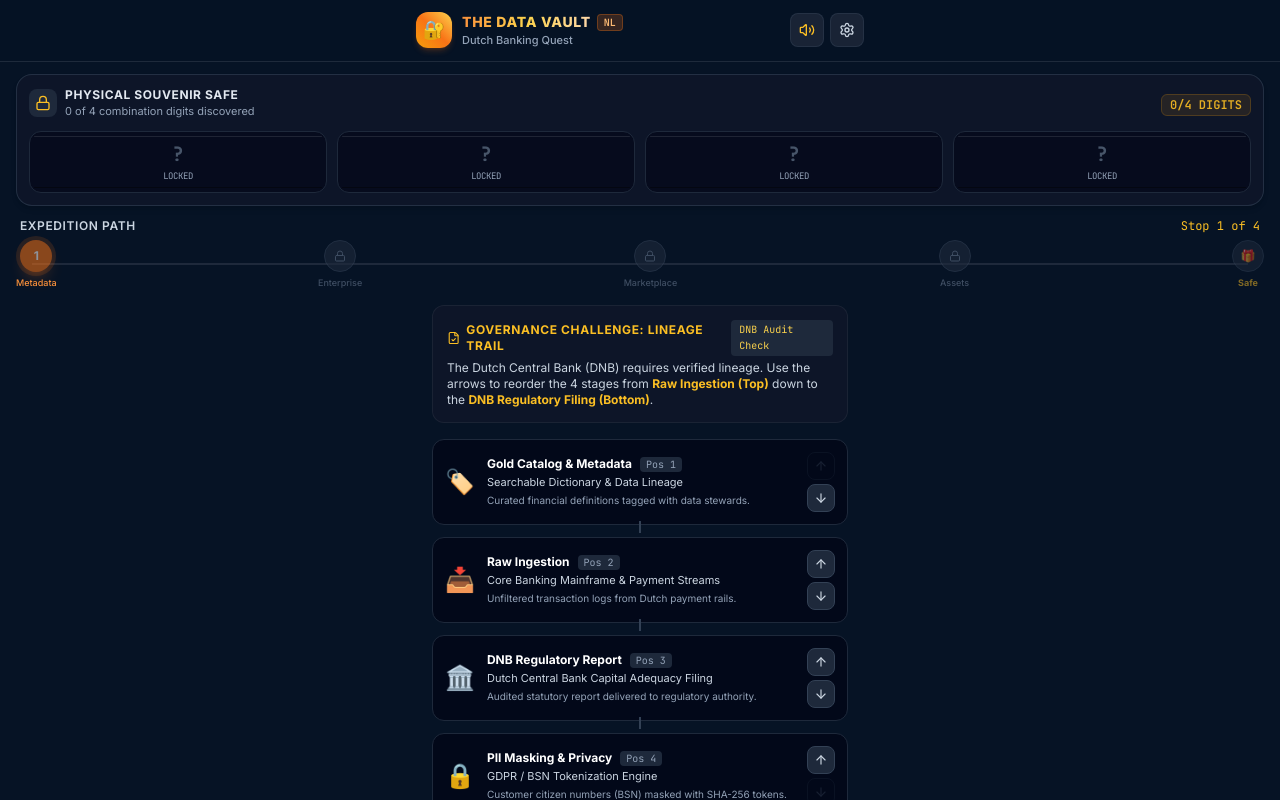
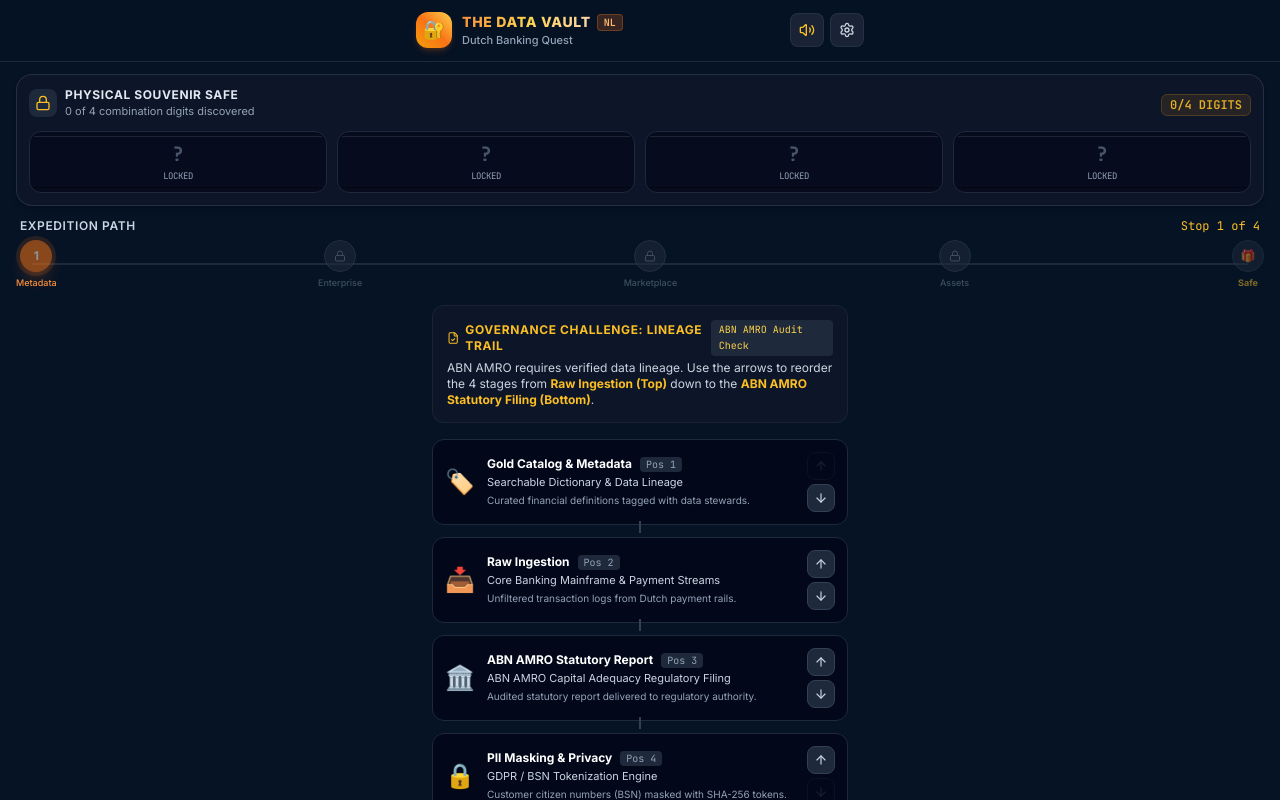
Before and after one commit to Aryan-Sawale/data-treasure-hunt, a React (Vite) app: page / in a window 1280 px wide. Both pictures are taken after a click on the button "Begin The Data Quest". Shown: the top 800 px of the page. Built offline with nearby package versions, Linux system fonts and the light colour scheme.

Commit message:
feat: replace all references to DNB with ABN AMRO

```diff
--- a/src/components/puzzles/Puzzle2Quality.jsx
+++ b/src/components/puzzles/Puzzle2Quality.jsx
@@ -148,7 +148,7 @@
         <div className="flex items-center justify-between text-xs font-mono">
           <span className="text-slate-400">DATA INTEGRITY SCORE</span>
           <span className={`font-bold ${integrityScore === 100 ? 'text-emerald-400 font-extrabold animate-pulse' : 'text-amber-400'}`}>
-            {integrityScore}% {integrityScore === 100 ? '• DNB CERTIFIED' : '• AUDIT WARNING'}
+            {integrityScore}% {integrityScore === 100 ? '• ABN AMRO CERTIFIED' : '• AUDIT WARNING'}
           </span>
         </div>
 
--- a/src/components/puzzles/Puzzle3Governance.jsx
+++ b/src/components/puzzles/Puzzle3Governance.jsx
@@ -30,8 +30,8 @@
   },
   {
     stepId: 4,
-    title: 'DNB Regulatory Report',
-    subtitle: 'Dutch Central Bank Capital Adequacy Filing',
+    title: 'ABN AMRO Statutory Report',
+    subtitle: 'ABN AMRO Capital Adequacy Regulatory Filing',
     badge: 'STAGE 4',
     icon: '🏛️',
     detail: 'Audited statutory report delivered to regulatory authority.'
@@ -107,11 +107,11 @@
             Governance Challenge: Lineage Trail
           </span>
           <span className="font-mono text-[10px] bg-slate-800 px-2 py-0.5 rounded text-amber-300">
-            DNB Audit Check
+            ABN AMRO Audit Check
           </span>
         </div>
         <p className="text-xs text-slate-300">
-          The Dutch Central Bank (DNB) requires verified lineage. Use the arrows to reorder the 4 stages from <strong className="text-amber-400">Raw Ingestion (Top)</strong> down to the <strong className="text-amber-400">DNB Regulatory Filing (Bottom)</strong>.
+          ABN AMRO requires verified data lineage. Use the arrows to reorder the 4 stages from <strong className="text-amber-400">Raw Ingestion (Top)</strong> down to the <strong className="text-amber-400">ABN AMRO Statutory Filing (Bottom)</strong>.
         </p>
       </div>
 
@@ -190,7 +190,7 @@
           <div className="p-3 rounded-xl bg-gradient-to-r from-amber-500/20 via-orange-500/25 to-amber-500/20 border border-amber-500/60 text-center animate-fade-in">
             <ShieldCheck className="w-6 h-6 text-amber-400 mx-auto mb-1 animate-bounce" />
             <span className="font-extrabold text-white text-xs block">Lineage Trail Cryptographically Certified!</span>
-            <span className="text-[11px] text-amber-300">DNB & GDPR Regulatory Compliance Confirmed</span>
+            <span className="text-[11px] text-amber-300">ABN AMRO & GDPR Regulatory Compliance Confirmed</span>
           </div>
         )}
       </div>
@@ -217,7 +217,7 @@
         <div className="p-3 rounded-xl bg-amber-500/10 border border-amber-500/30 text-xs text-amber-300 space-y-1">
           <p className="font-semibold">💡 Governance Lineage Hint:</p>
           <p className="text-slate-300">
-            Think about privacy & compliance order: First data arrives (Raw Ingestion) ➔ Then sensitive data is anonymized (PII Masking) ➔ Then it's cataloged for reuse (Gold Catalog) ➔ Finally, the certified DNB report is generated!
+            Think about privacy & compliance order: First data arrives (Raw Ingestion) ➔ Then sensitive data is anonymized (PII Masking) ➔ Then it's cataloged for reuse (Gold Catalog) ➔ Finally, the certified ABN AMRO statutory report is generated!
           </p>
         </div>
       )}
--- a/src/config/questConfig.js
+++ b/src/config/questConfig.js
@@ -20,7 +20,7 @@
       shortName: "Metadata & Governance",
       codeName: "THE GOVERNANCE SHIELD",
       badge: "📜",
-      tagline: "Enterprise Catalogs, Regulatory Compliance & DNB Audits",
+      tagline: "Enterprise Catalogs, Regulatory Compliance & ABN AMRO Audits",
       room: "Room 'Vermeer' (Central Hub - 3rd Floor)",
       presenters: "Metadata & Governance Team",
       color: "from-amber-600 to-orange-700",
@@ -28,9 +28,9 @@
       puzzle: {
         title: "The Lineage & Regulatory Trail",
         category: "Compliance & Governance",
-        instructions: "Sequence the 4 regulatory lifecycle stages in chronological order to generate a certified DNB compliance audit trail.",
-        hint: "Start with Raw Ingestion, follow with Privacy Masking, then Cataloging, and finish with the Certified DNB Report.",
-        solvedMessage: "Governance trail certified! Regulatory compliance verified by Dutch Central Bank protocols."
+        instructions: "Sequence the 4 regulatory lifecycle stages in chronological order to generate a certified ABN AMRO compliance audit trail.",
+        hint: "Start with Raw Ingestion, follow with Privacy Masking, then Cataloging, and finish with the Certified ABN AMRO Report.",
+        solvedMessage: "Governance trail certified! Regulatory compliance verified by ABN AMRO governance protocols."
       },
       presentationSecretCode: "GOVERNANCE",
       presentationHint: "Look for the key word on the governance slide or ask the presenter!",
```
Also changed, not shown: 1 other file (tests, documents, lock files or other folders).
